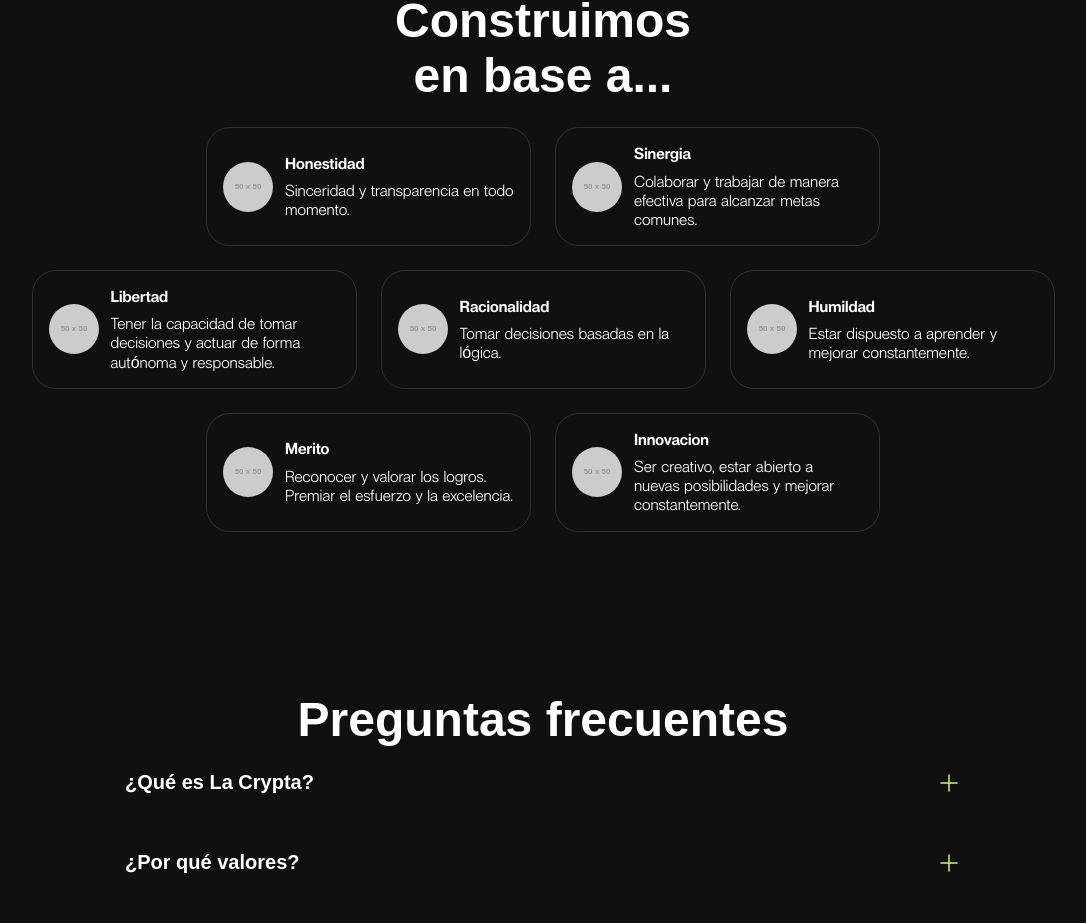
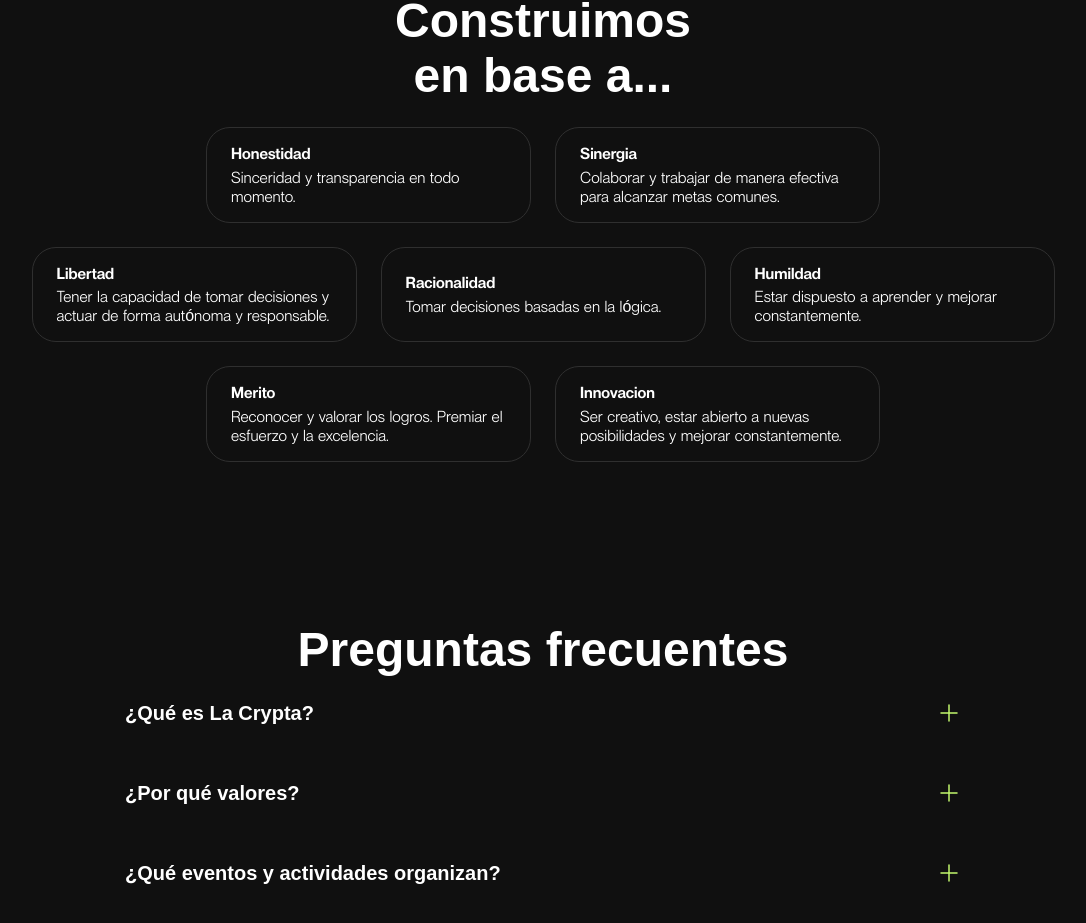
Before and after one commit to lacrypta/labs-website, a Next.js app: page / in a window 1280 px wide. Shown: the part 3515-4438 px from the top of the page, without its empty margins (97-1183 px from the left). Built offline with nearby package versions, Linux system fonts and the light colour scheme; a web font is replaced by a local one.

Commit message:
fix(component): structure for ValueItem for ValueProposal

```diff
--- a/src/components/ValueProposalSection/ValueItem/index.tsx
+++ b/src/components/ValueProposalSection/ValueItem/index.tsx
@@ -3,27 +3,17 @@ import { Text } from '@/components/UI'
 import { Value } from './style'
 
 interface ComponentProps {
-  image?: string
   title: string
   description: string
-  url: string
 }
 
 export default function Component(props: ComponentProps) {
-  const {
-    image = 'https://placehold.co/50x50',
-    title,
-    description,
-    url = '#'
-  } = props
+  const { title, description } = props
 
   return (
     <Value>
-      <img src={image} />
-      <div>
-        <Text isBold>{title}</Text>
-        <Text>{description}</Text>
-      </div>
+      <Text isBold>{title}</Text>
+      <Text>{description}</Text>
     </Value>
   )
 }
--- a/src/components/ValueProposalSection/ValueItem/style.tsx
+++ b/src/components/ValueProposalSection/ValueItem/style.tsx
@@ -4,32 +4,15 @@ import theme from '@/style/theme'
 
 export const Value = styled.div`
   display: flex;
-  align-items: center;
-  gap: 12px;
+  flex-direction: column;
+  align-items: flex-start;
+  justify-content: center;
+  gap: 4px;
   min-width: 325px;
   max-width: 325px;
 
-  padding: 16px;
+  padding: 16px 24px;
 
   border: 1px solid ${theme.colors.gray};
   border-radius: 24px;
-
-  img {
-    width: 50px;
-    height: 50px;
-
-    border-radius: 50px;
-  }
-
-  div {
-    display: flex;
-    flex-direction: column;
-    gap: 8px;
-
-    text-align: left;
-
-    p {
-      font-size: 16px;
-    }
-  }
 `
```
